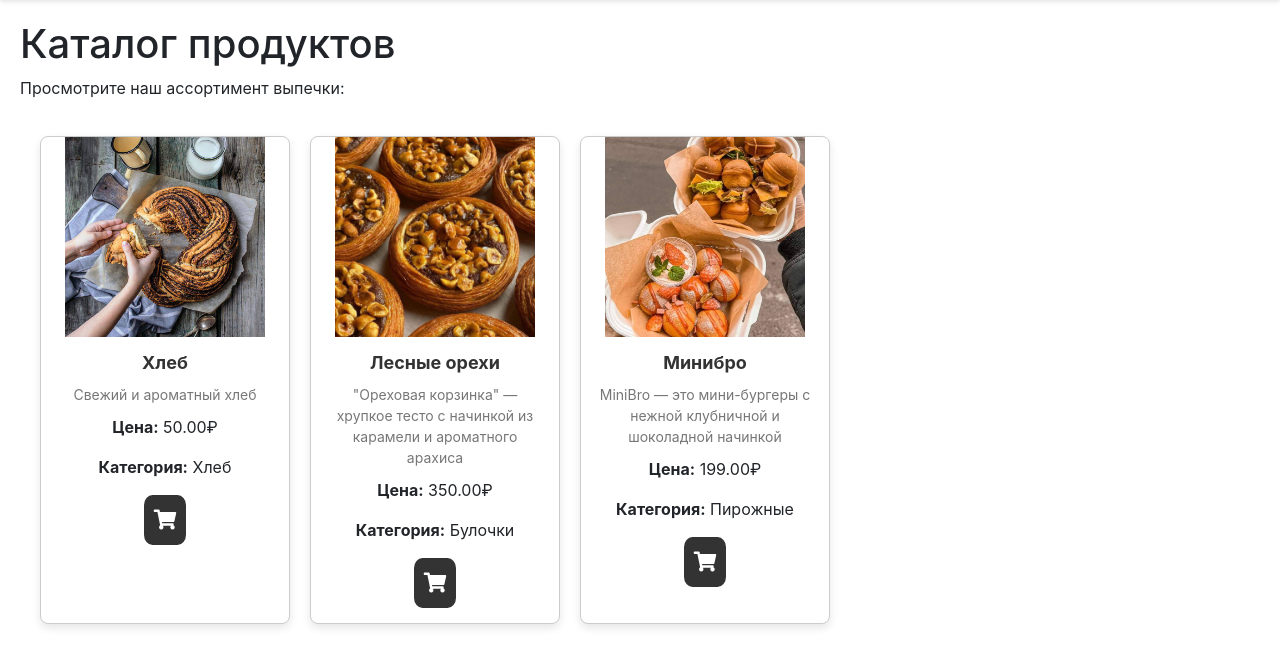
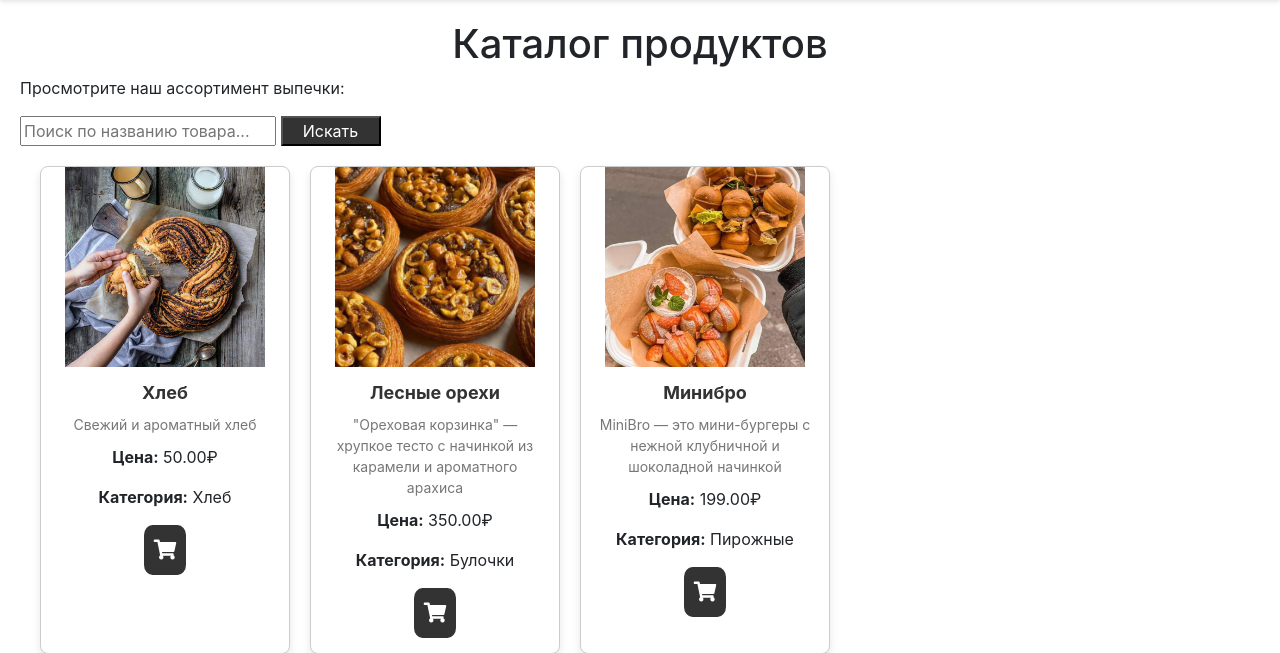
Before and after one commit to yanabelinskaya/django, a Django app: page /catalog/ in a window 1280 px wide. Shown: the part 96-749 px from the top of the page. Run offline with Django 5.2, Linux system fonts and the light colour scheme; data comes from the database, SQL or seed files in the repository; some libraries are stand-ins or nearby versions.

Commit message:
Update catalog.html

```diff
--- a/bakery_app/templates/bakery_app/catalog.html
+++ b/bakery_app/templates/bakery_app/catalog.html
@@ -3,8 +3,16 @@
 {% block title %}Каталог{% endblock %}
 
 {% block content %}
-<h1>Каталог продуктов</h1>
+<h1 style="display:flex; justify-content: center;">Каталог продуктов</h1>
 <p>Просмотрите наш ассортимент выпечки:</p>
+
+<!-- Форма поиска -->
+<form method="get" action="{% url 'catalog' %}">
+    <input type="text" name="search" placeholder="Поиск по названию товара..." value="{{ request.GET.search }}">
+    <button type="submit" style="    background: #333;
+    color: white;
+    width: 100px;">Искать</button>
+</form>
 
 <div class="product-container">
     {% for product in products %}
```
